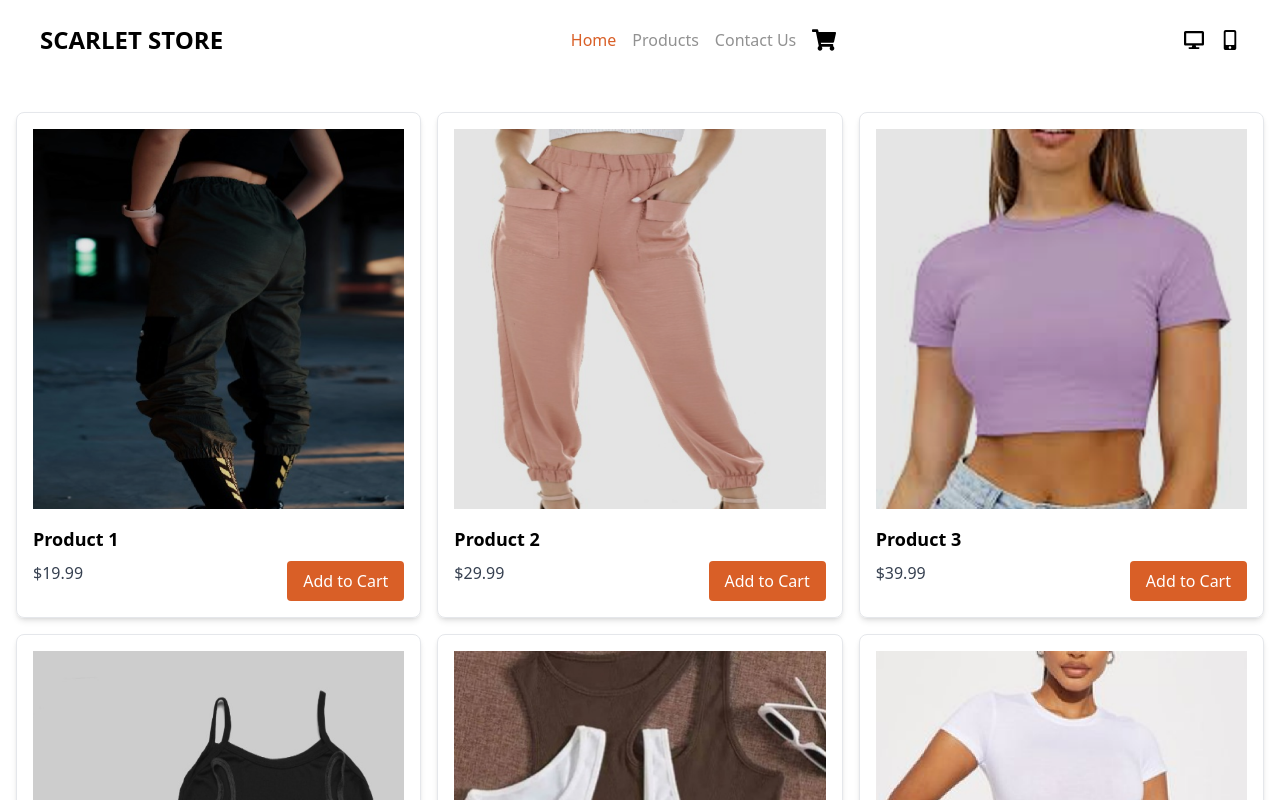
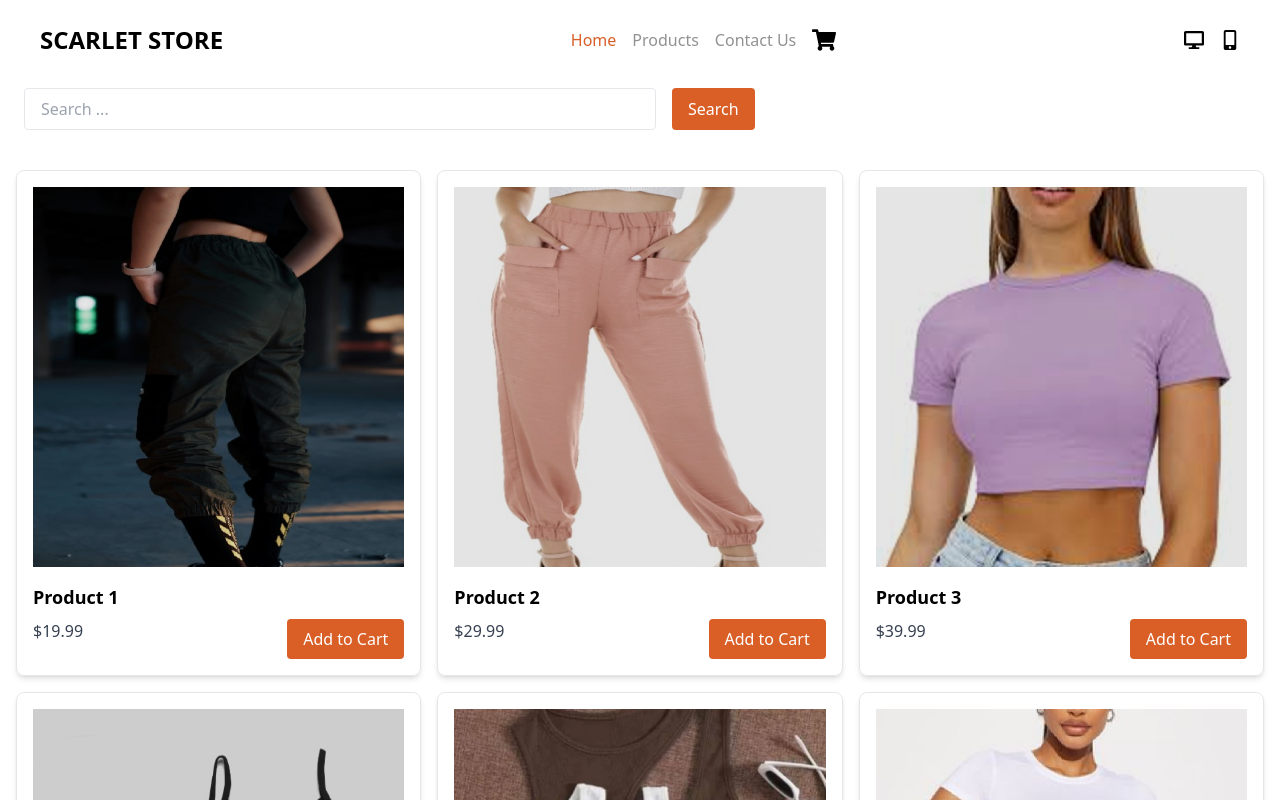
Before and after one commit to Ediekkhan/scarlet-store, a React (Create React App) app: page /products in a window 1280 px wide. Shown: the top 800 px of the page. Built offline with nearby package versions, Linux system fonts and the light colour scheme.

Commit message:
product ongoing

```diff
--- a/src/App.tsx
+++ b/src/App.tsx
@@ -21,6 +21,8 @@ interface Product {
 
 const App: React.FC = () => {
   const [cart, setCart] = useState<Product[]>([]);
+  const [searchQuery, setSearchQuery] = useState<string>('');
+
 
   const products: Product[] = [
     { id: 1, name: 'Product 1', price: 19.99, image: img1 },
@@ -38,6 +40,9 @@ const App: React.FC = () => {
   const removeFromCart = (product: Product) => {
     setCart(cart.filter(item => item.id !== product.id));
   };
+  const handleSearch = (event: React.ChangeEvent<HTMLInputElement>) => {
+    setSearchQuery(event.target.value);
+  };
 
   return (
     <Router>
@@ -54,7 +59,7 @@ const App: React.FC = () => {
                 </div>
 
                 <h1 className="text-3xl font-bold mt-14 m-8 text-left">FEATURED</h1>
-                <ProductList products={products} addToCart={addToCart} />
+                <ProductList products={products} addToCart={addToCart} searchQuery={searchQuery} />
 
               </div>
             }
@@ -68,7 +73,23 @@ const App: React.FC = () => {
           <Route
             path="/products"
             element={
-              <ProductList products={products} addToCart={addToCart} />
+              <div>
+
+
+                <div className="mb-4  ml-4 flex justify-start">
+                  <input
+                    type="text"
+                    value={searchQuery}
+                    onChange={handleSearch}
+                    placeholder="Search ..."
+                    className="border rounded px-4 m-2 py-2 w-1/2"
+                  />
+                  <button className="bg-[#D95F27] text-white  m-2 px-4 py-2 rounded">Search</button>
+                </div>
+
+                <ProductList products={products} addToCart={addToCart} searchQuery={searchQuery} />
+
+              </div>
             }
           />
         </Routes>
--- a/src/components/ProductList.tsx
+++ b/src/components/ProductList.tsx
@@ -11,12 +11,17 @@ interface Product {
 interface ProductListProps {
   products: Product[];
   addToCart: (product: Product) => void;
+  searchQuery: string;
 }
 
-const ProductList: React.FC<ProductListProps> = ({ products, addToCart }) => {
+const ProductList: React.FC<ProductListProps> = ({ products, addToCart, searchQuery }) => {
+  const filteredProducts = products.filter(product =>
+    product.name.toLowerCase().includes(searchQuery.toLowerCase())
+  );
+
   return (
     <div className="mt-8 m-4 grid grid-cols-1 sm:grid-cols-2 md:grid-cols-3 lg:grid-cols-3 gap-4 ">
-      {products.map(product => (
+      {filteredProducts.map(product => (
         <ProductCard key={product.id} product={product} addToCart={addToCart} />
       ))}
     </div>
```
